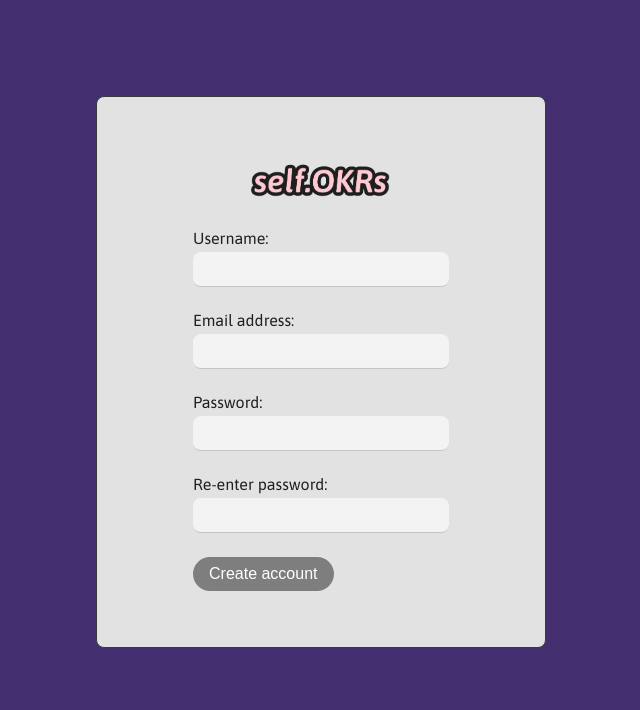
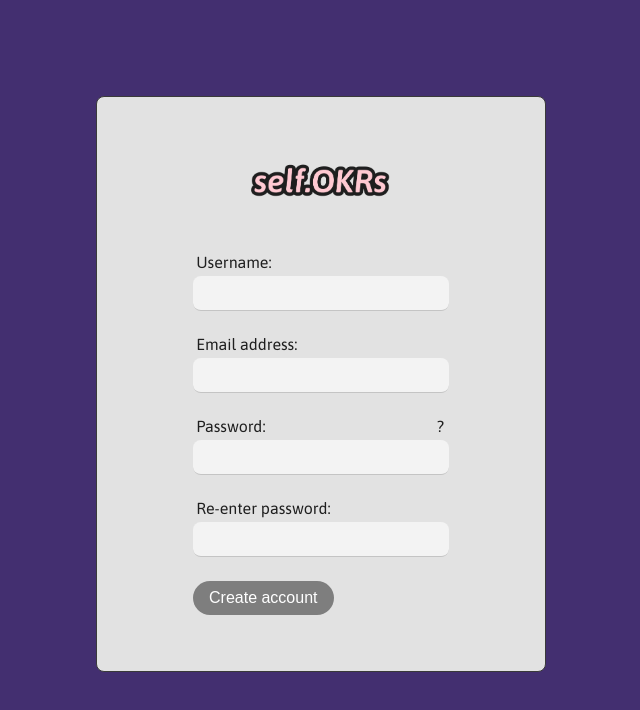
Before and after one commit to AgusEspa/self-okrs-ui, a React (Create React App) app: page /register in a window 1280 px wide. Shown: the top 710 px of the page, without its empty margins (319-959 px from the left). Built offline with nearby package versions, Linux system fonts and the light colour scheme; a web font is replaced by a local one.

Commit message:
password helper

```diff
--- a/src/index.css
+++ b/src/index.css
@@ -100,6 +100,7 @@ input[type="search"], input[type="checkbox"], select {
   margin-left: auto;
   margin-right: auto;
   margin-top: 1rem;
+  margin-bottom: 3rem;
 }
 .logo {
   width: 9.4rem;
@@ -221,7 +222,36 @@ input[type="search"], input[type="checkbox"], select {
   font-family: 'Asap', sans-serif;
   font-size: 1rem;
   color: #1f1f1f;
-  margin: 1.5rem 3rem 0rem 3rem;
+  margin: 1.5rem 3rem 0rem 3.2rem;
+}
+.password {
+  display: flex;
+  position: relative;
+  justify-content: space-between;
+  margin: 1.5rem 3rem 0rem 3.2rem;
+
+}
+.password label, span {
+  display: block;
+  font-family: 'Asap', sans-serif;
+  font-size: 1rem;
+  color: #1f1f1f;
+  margin: 0;
+}
+.password span {
+  cursor:default;
+  margin-right: 0.3rem;
+}
+.password-helper {
+  background-color: white;
+  position: absolute;
+  right: 1rem;
+  z-index: 1;
+  width: 8rem;
+  border-radius: 0.5rem;
+  padding: 0.5rem;
+  font-size: 0.9rem;
+  color: #414141;
 }
 #description{
   font-size: 0.9rem;
--- a/src/pages/Register.js
+++ b/src/pages/Register.js
@@ -8,6 +8,7 @@ const Register = () => {
     const [formValidationErrors, setFormValidationErrors] = useState({emailAddress: "", username:"", password: "", passwordVerification:""});
     const [credentialsError, setCredentialsError] = useState("");
     const [isRegistered, setIsRegistered] = useState(false);
+	const [passwordHelperDisplay, setPasswordHelperDisplay] = useState(false);
 	const navigate = useNavigate();
 
 	const baseUrl = "http://localhost:8080/api";
@@ -99,7 +100,7 @@ const Register = () => {
 
                 <form onSubmit={handleRegistration} noValidate>
 
-                    <label className="input-label">Username:</label>
+                    <label>Username:</label>
                     {formValidationErrors.username !== "" ?
                     <div>
                     <input id="validation-error" type="text"
@@ -116,7 +117,7 @@ const Register = () => {
                         />
                     }
 
-                    <label className="input-label">Email address:</label>
+                    <label>Email address:</label>
                     {formValidationErrors.emailAddress !== "" ?
                     <div>
                         <input id="validation-error" type="email"
@@ -133,7 +134,12 @@ const Register = () => {
                     />
                     }
 
-                    <label className="input-label">Password:</label>
+                    <div className="password">
+                        <label>Password:</label>
+                        <span onMouseEnter={() => setPasswordHelperDisplay(true)}
+        				    onMouseLeave={() => setPasswordHelperDisplay(false)}>?</span>
+                        {passwordHelperDisplay && <span className="password-helper">Password must have at least 8 characters</span>}
+                    </div>
                     {formValidationErrors.password !== "" ?
                     <div>
                         <input id="validation-error" type="password"
@@ -150,7 +156,7 @@ const Register = () => {
                     />
                     }
 
-                    <label className="input-label">Re-enter password:</label>
+                    <label>Re-enter password:</label>
                     {formValidationErrors.passwordVerification !== "" ?
                     <div>
                         <input id="validation-error" type="password"
```
